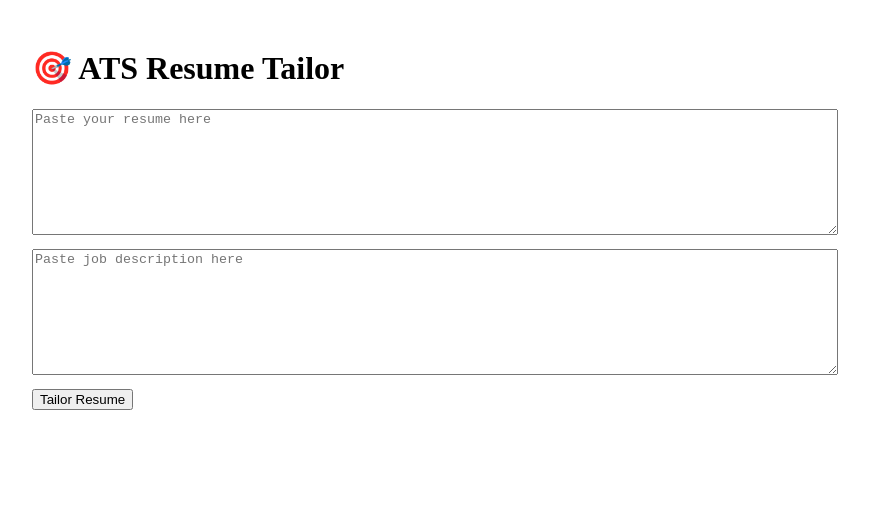
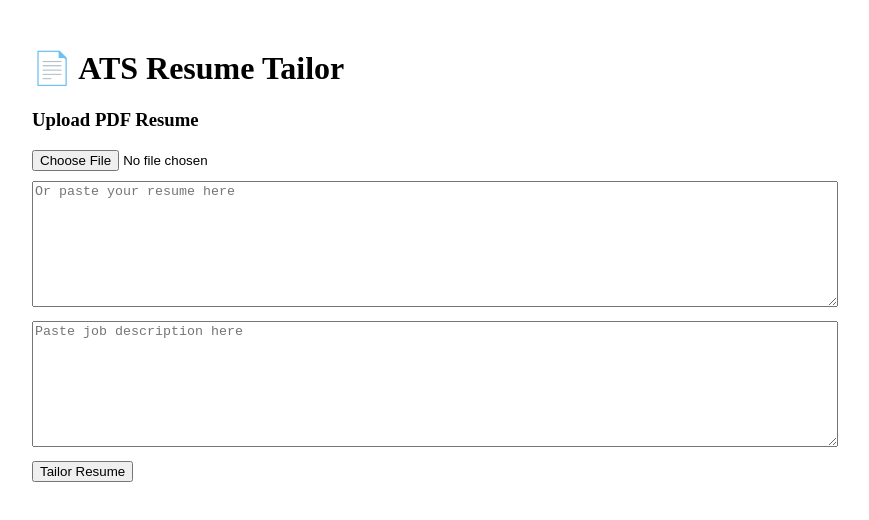
Before and after one commit to uDayGetIT/resume-tailor, a React (Vite) app: page / in a window 1280 px wide. Shown: the top 520 px of the page, without its empty margins (208-1077 px from the left). Built offline with nearby package versions, Linux system fonts and the light colour scheme; the HTML template or start-up script is replaced by a standard one.

Commit message:
Update App.jsx

```diff
--- a/src/App.jsx
+++ b/src/App.jsx
@@ -1,13 +1,34 @@
 import { useState } from 'react'
 import axios from 'axios'
+import html2pdf from 'html2pdf.js'
 import ResumePreview from './ResumePreview'
-import html2pdf from 'html2pdf.js'
+
+// ✅ PDF extraction
+import * as pdfjsLib from 'pdfjs-dist/build/pdf'
+import pdfjsWorker from 'pdfjs-dist/build/pdf.worker.entry'
+pdfjsLib.GlobalWorkerOptions.workerSrc = pdfjsWorker
 
 const App = () => {
   const [resume, setResume] = useState('')
   const [jd, setJD] = useState('')
   const [jsonData, setJsonData] = useState(null)
   const [loading, setLoading] = useState(false)
+
+  const handlePDFUpload = async (file) => {
+    const reader = new FileReader()
+    reader.onload = async function () {
+      const typedarray = new Uint8Array(this.result)
+      const pdf = await pdfjsLib.getDocument(typedarray).promise
+      let text = ''
+      for (let i = 1; i <= pdf.numPages; i++) {
+        const page = await pdf.getPage(i)
+        const content = await page.getTextContent()
+        text += content.items.map((s) => s.str).join(' ') + '\n'
+      }
+      setResume(text)
+    }
+    reader.readAsArrayBuffer(file)
+  }
 
   const handleTailor = async () => {
     setLoading(true)
@@ -60,6 +81,10 @@ Output only a JSON object with these fields:
   ]
 }
 Only return valid JSON. No explanation or formatting around it. Tailor each section to fit the job description as much as possible.`
+            },
+            {
+              role: 'user',
+              content: `Resume:\n${resume}\n\nJob Description:\n${jd}`
             }
           ],
           temperature: 0.5
@@ -77,7 +102,7 @@ Only return valid JSON. No explanation or formatting around it. Tailor each sect
       setJsonData(parsed)
     } catch (err) {
       console.error('Failed to parse JSON or fetch:', err)
-      alert('Something went wrong. Check console or try again.')
+      alert('Something went wrong. Check the console or try again.')
     } finally {
       setLoading(false)
     }
@@ -90,12 +115,21 @@ Only return valid JSON. No explanation or formatting around it. Tailor each sect
 
   return (
     <div style={{ padding: 20, maxWidth: 800, margin: '0 auto' }}>
-      <h1>🎯 ATS Resume Tailor</h1>
+      <h1>📄 ATS Resume Tailor</h1>
+
+      <h3>Upload PDF Resume</h3>
+      <input
+        type="file"
+        accept=".pdf"
+        onChange={(e) => handlePDFUpload(e.target.files[0])}
+        style={{ marginBottom: 10 }}
+      />
 
       <textarea
-        placeholder="Paste your resume here"
+        placeholder="Or paste your resume here"
         rows={8}
         style={{ width: '100%', marginBottom: 10 }}
+        value={resume}
         onChange={(e) => setResume(e.target.value)}
       />
 
@@ -103,6 +137,7 @@ Only return valid JSON. No explanation or formatting around it. Tailor each sect
         placeholder="Paste job description here"
         rows={8}
         style={{ width: '100%', marginBottom: 10 }}
+        value={jd}
         onChange={(e) => setJD(e.target.value)}
       />
 
```
